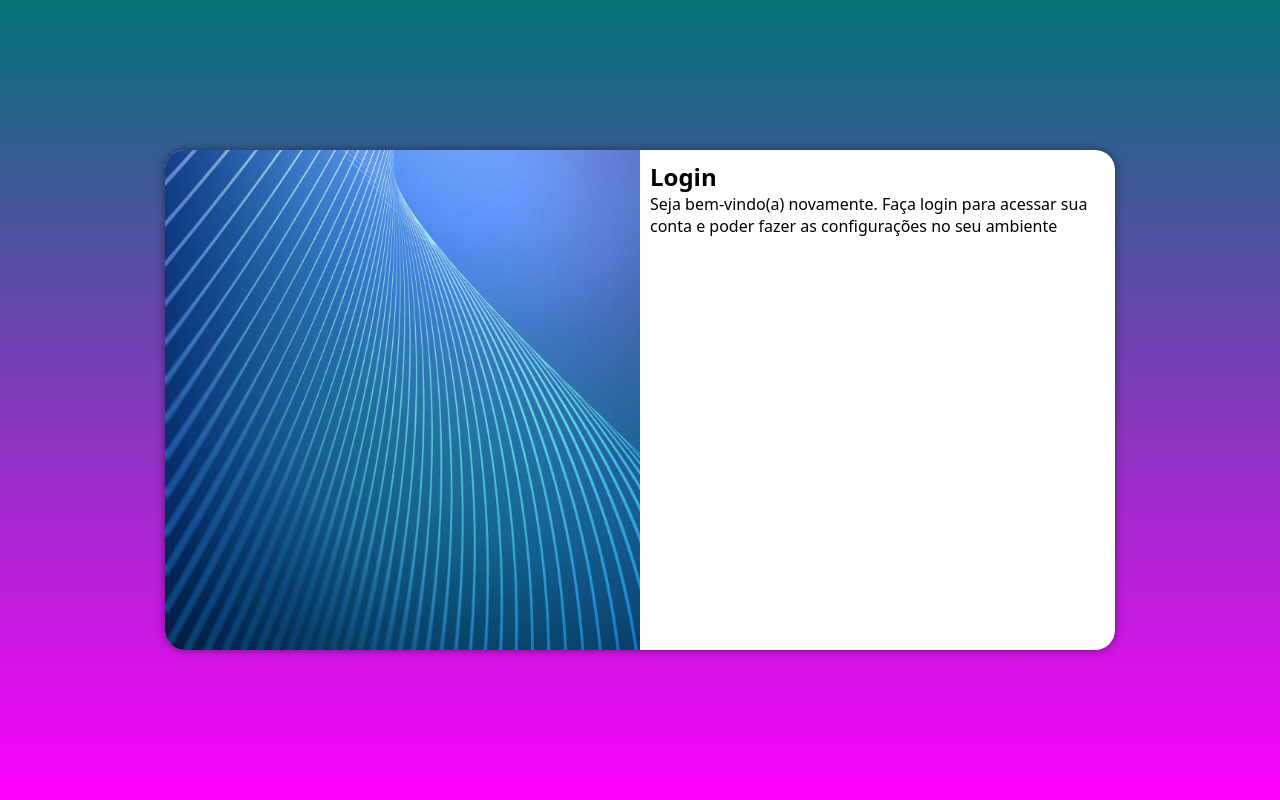
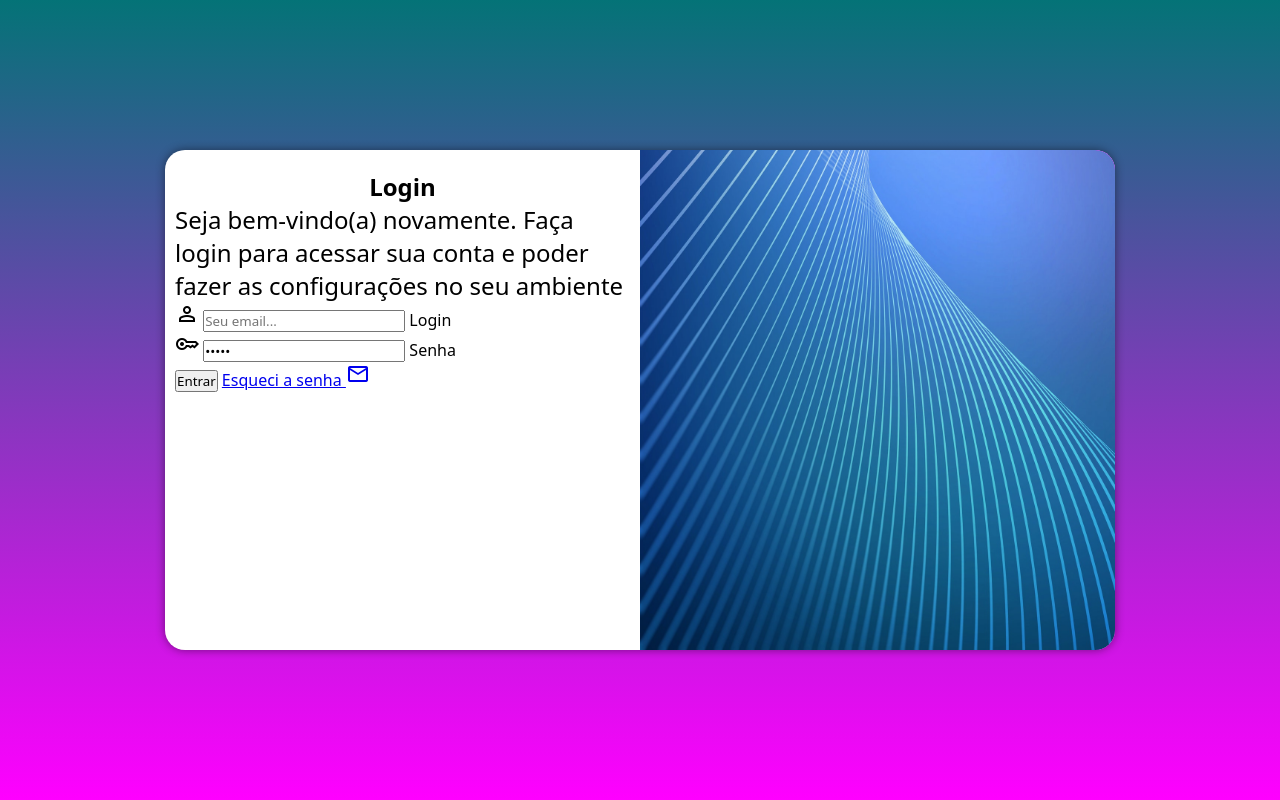
Before and after one commit to rlcarval38/projetologin, a plain HTML site: page index.html in a window 1280 px wide. Drawn offline with nearby package versions, Linux system fonts and the light colour scheme.

Commit message:
adicionado formulario

```diff
--- a/index.html
+++ b/index.html
@@ -6,6 +6,7 @@
     <meta name="viewport" content="width=device-width, initial-scale=1.0">
     <link rel="stylesheet" href="styles/style.css">
    <link rel="stylesheet" href="styles/media-query.css">
+   <link href="https://fonts.googleapis.com/css2?family=Material+Symbols+Outlined" rel="stylesheet" />
     <title>Login</title>
 </head>
 <body>
@@ -17,8 +18,19 @@
             <div id="formulario">
                 <h1>Login</h1>
                 <p>Seja bem-vindo(a) novamente. Faça login para acessar sua conta e poder fazer as configurações no seu ambiente</p>
-                <form action="login.php" method="post">
-
+                <form action="login.php" method="post" autocomplete="on">
+                    <div class="campo">
+                        <i class="material-symbols-outlined">person</i>
+                        <input type="email" name="login" id="ilogin" placeholder="Seu email..." autocomplete="email" required maxlength="30">
+                        <label for="ilogin">Login</label>
+                    </div>
+                    <div class="campo">
+                        <i class="material-symbols-outlined">key</i>
+                        <input type="password" value="senha" id="isenha" placeholder="Sua senha..." autocomplete="current-password" required minlength="8" maxlength="20">
+                        <label for="isenha">Senha</label>
+                    </div>
+                    <input type="submit" value="Entrar">
+                    <a href="#">Esqueci a senha <i class="material-symbols-outlined">mail</i></a>
                 </form>
             </div>
         </section>
--- a/styles/media-query.css
+++ b/styles/media-query.css
@@ -32,13 +32,16 @@
         width: 950px;
     }
     section#login > div#imagem{
-        float: left;
+        float: right;
         width: 50%;
         height: 100%;
     }
     section#login > div#formulario{
-        float: right;
+        float: left;
         width: 50%;
-}
+    }
+    div#formulario > p{
+        font-size: 1.5em;
+    }
 
 }
--- a/styles/style.css
+++ b/styles/style.css
@@ -19,7 +19,7 @@
     box-sizing: border-box;
 }
 body, html{
-   background-color: var(--cor01);
+   background-color: var(--cor02);
    height: 100vh;
    width: 100vw;
 
@@ -59,3 +59,10 @@
     display: block;
     padding: 10px;
 }
+div#formulario > h1{
+    text-align: center;
+    margin-top: 10px;
+}
+div#formulario > p{
+    font-size: .8em;
+}
```
